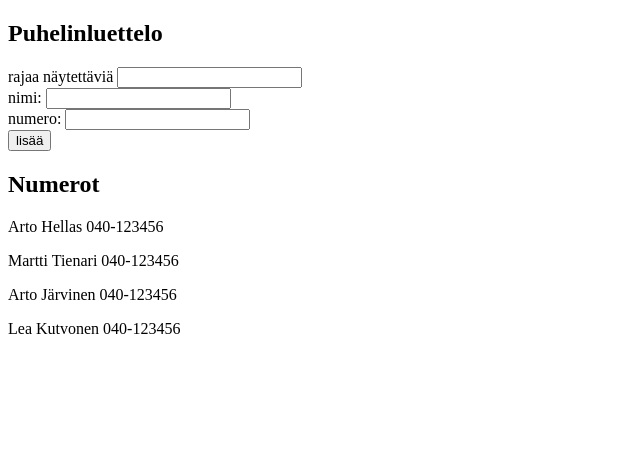
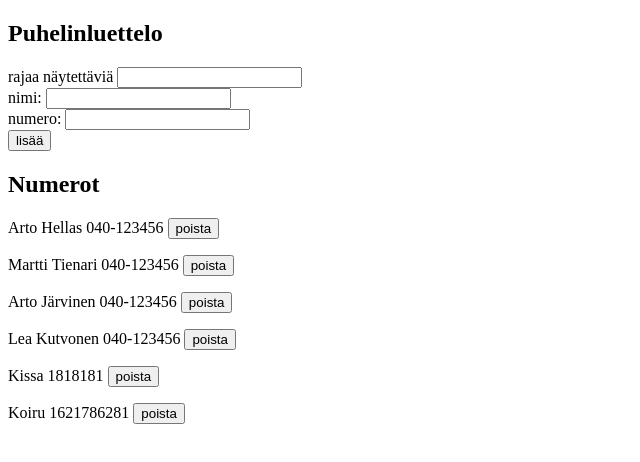
Before and after one commit to Radytin/fullstack2019, a React (Create React App) app in the folder osa2/: page / in a window 1280 px wide. Shown: the top 462 px of the page, without its empty margins (0-640 px from the left). Built offline with nearby package versions, Linux system fonts and the light colour scheme; data requests are answered from the project's data file.

Commit message:
finished 2.15&2.16, started 2.17

```diff
--- a/osa2/db.json
+++ b/osa2/db.json
@@ -19,6 +19,16 @@
       "name": "Lea Kutvonen",
       "number": "040-123456",
       "id": 4
+    },
+    {
+      "name": "Kissa",
+      "number": "1818181",
+      "id": 5
+    },
+    {
+      "name": "Koiru",
+      "number": "1621786281",
+      "id": 6
     }
   ]
 }
--- a/osa2/package.json
+++ b/osa2/package.json
@@ -3,6 +3,7 @@
   "version": "0.1.0",
   "private": true,
   "dependencies": {
+    "axios": "^0.18.0",
     "react": "^16.8.0-alpha.0",
     "react-dom": "^16.8.0-alpha.0",
     "react-scripts": "2.1.3"
--- a/osa2/src/App.js
+++ b/osa2/src/App.js
@@ -1,8 +1,9 @@
-import React, { useState } from 'react'
+import React, { useState, useEffect } from 'react'
 import Filter from './components/Filter'
 import Personform from './components/Personform'
 import Persons from './components/Persons'
-
+import personsService from './services/personsService'
+import Person from './components/Person'
 
 const App = () => {
   const [ persons, setPersons] = useState([
@@ -16,11 +17,16 @@ const App = () => {
   const [condition, setFilterCondition] =useState('')
 
 
+  useEffect(() => {
+    personsService.getAll().then(initialPersons => {
+        setPersons(initialPersons)
+      })}, [])
+
+
 
 
    const addName = (event) => {
     event.preventDefault()
-
     if (persons.map((person) => person.name).includes(newName)) {
       alert(newName + ' on jo luettelossa')
     } else {
@@ -28,11 +34,23 @@ const App = () => {
         name: newName,
         number: newNumber
       }
-        setPersons(persons.concat(nameObject))
+      personsService.create(nameObject).then(returnedPerson => {
+          setPersons(persons.concat(returnedPerson))
           setNewName('')
           setNewNumber('')
+        })
     }
   }
+
+  const removeName = (event) =>{
+    event.preventDefault()
+    if (window.confirm('Poistetaanko ')) {
+
+
+    }
+  }
+
+
 
     console.log(persons)
   const handleFiltering = (event) => {
@@ -63,7 +81,7 @@ const App = () => {
       </div>
       <h2>Numerot</h2>
        <div>
-          <Persons persons={persons} filterCondition={condition}/>
+          <Persons persons={persons} filterCondition={condition} removeName ={removeName}/>
         </div>
 
 
--- a/osa2/src/components/Person.js
+++ b/osa2/src/components/Person.js
@@ -1,9 +1,10 @@
+import React from 'react'
+const Person = ({person, removeName}) => {
 
-import React from 'react';
-
-const Person = (props) => {
-    return(
-       <p>{props.name}{props.number}</p>
+    return (
+        <p>
+          {person.name} {person.number} <button onClick={removeName}>poista</button>
+        </p>
     )
 }
 
--- a/osa2/src/components/Persons.js
+++ b/osa2/src/components/Persons.js
@@ -1,21 +1,19 @@
-import React, { Component}  from 'react';
+import React from 'react'
+import Person from './Person'
 
-
-
-const Persons = ({persons, condition}) => {
+const Persons = ({persons, condition, removeName}) => {
     const personsToShow = persons.filter(person => !condition || (condition && person.name.toUpperCase().includes(condition.toUpperCase())))
 
-     const rows = () => personsToShow.map(person =>
-        <p key={person.name}>
-          {person.name} {person.number}
-        </p>
-      )
-
-     return (
+    return (
       <div>
-        {rows()}
+          {personsToShow.map(person =>
+          <Person
+            key={person.id}
+            person={person}
+            removeName = {() => removeName(person.id, person.name)}
+          />)}
       </div>
     )
   }
 
- export default Persons
+export default Persons
--- /dev/null
+++ b/osa2/src/services/personsService.js
@@ -0,0 +1,24 @@
+import axios from 'axios'
+const baseUrl = 'http://localhost:3001/persons'
+
+const getAll = () => {
+    const request = axios.get(baseUrl)
+    return request.then(response => response.data)
+}
+
+const create = (newObject) => {
+    const request = axios.post(baseUrl, newObject)
+    return request.then(response => response.data)
+}
+
+const update = (id, newObject) => {
+    const request = axios.put(baseUrl + '/' + id, newObject)
+    return request.then(response => response.data)
+}
+
+const remove = (id) => {
+    const request = axios.delete(baseUrl + '/' + id)
+    return request.then(response => response.data)
+}
+
+export default {getAll, create, update, remove}
```
Also changed, not shown: 1 other file (tests, documents, lock files or other folders). Lines whose indentation alone changed are shown as unchanged.
